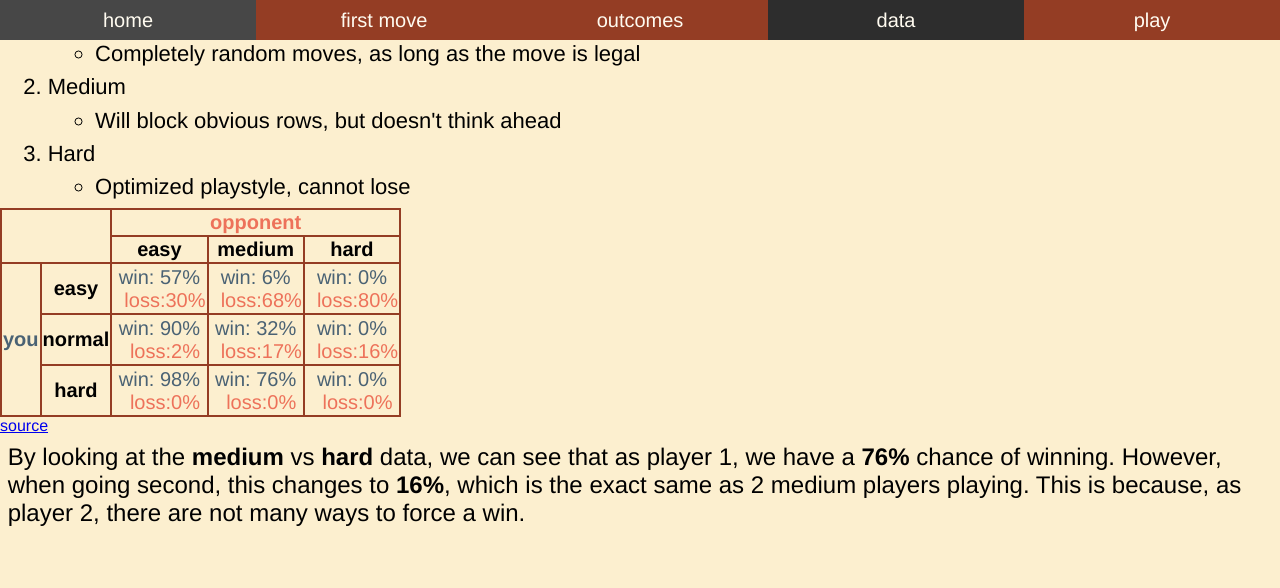
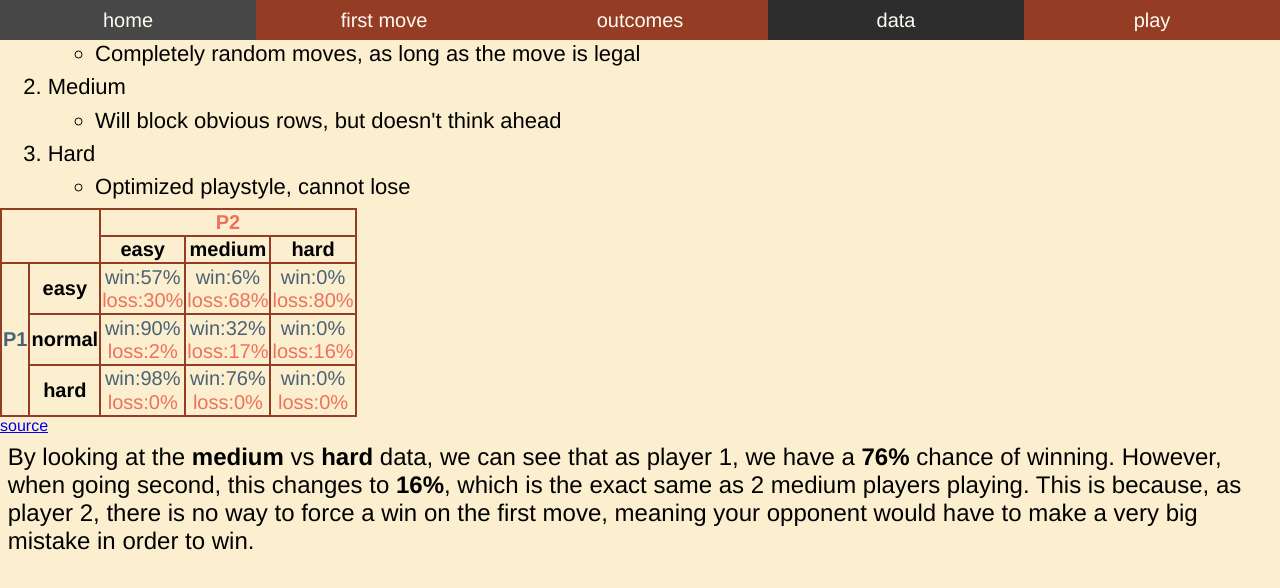
Before and after one commit to axgamerx/TTT, a plain HTML site: page data.html in a window 1280 px wide. Drawn offline with Linux system fonts and the light colour scheme.

Commit message:
Update data.html

```diff
--- a/data.html
+++ b/data.html
@@ -20,13 +20,15 @@
       <li>Hard<ul><li>Optimized playstyle, cannot lose</li></ul></li>
     </ol>
     <table id="data">
-    <tr><td rowspan="2" colspan="2"></td><th colspan="4" id="op">opponent</th></tr>
+      <tr><td rowspan="2" colspan="2"></td><th colspan="4" id="op">P2</th></tr>
       <tr><th>easy</th><th>medium</th><th>hard</th></tr>
-    <tr><th rowspan="4" id="you">you</th><th>easy</th><td><p>win: 57%</p> &nbsp loss:30%</td><td><p>win: 6%</p> &nbsp loss:68%</td><td><p>win: 0%</p> &nbsp loss:80%</td></tr>
-    <tr><th>normal</th><td><p>win: 90%</p> &nbsp loss:2%</td><td><p>win: 32%</p> &nbsp loss:17%</td><td><p>win: 0%</p> &nbsp loss:16%</td></tr>
-    <tr><th>hard</th><td><p>win: 98%</p> &nbsp loss:0%</td><td><p>win: 76%</p> &nbsp loss:0%</td><td><p>win: 0%</p> &nbsp loss:0%</td></tr>
+      <tr><th rowspan="4" id="you">P1</th><th>easy</th><td><p>win:57%</p> loss:30%</td><td><p>win:6%</p> loss:68%</td><td><p>win:0%</p> loss:80%</td></tr>
+      <tr><th>normal</th><td><p>win:90%</p> loss:2%</td><td><p>win:32%</p> loss:17%</td><td><p>win:0%</p> loss:16%</td></tr>
+      <tr><th>hard</th><td><p>win:98%</p> loss:0%</td><td><p>win:76%</p> loss:0%</td><td><p>win:0%</p> loss:0%</td></tr>
     </table>
     <a href="https://blog.ostermiller.org/tic-tac-toe-strategy/">source</a>
-  <p>By looking at the <strong>medium</strong> vs <strong>hard</strong> data, we can see that as player 1, we have a <strong>76%</strong> chance of winning. However, when going second, this changes to <strong>16%</strong>, which is the exact same as 2 medium players playing. This is because, as player 2, there are not many ways to force a win.</p>
+    <p>By looking at the <strong>medium</strong> vs <strong>hard</strong> data, we can see that as player 1, we have a <strong>76%</strong> chance of winning. However, when going second, this changes to <strong>16%</strong>, which is the exact same as 2 medium players playing. This is because, as player 2, there is no way to force a win on the first move, meaning your opponent would have to make a very big mistake in order to win.</p>
+    <table>
+    </table>
   </body>
 </html>
```
Lines whose indentation alone changed are shown as unchanged.
